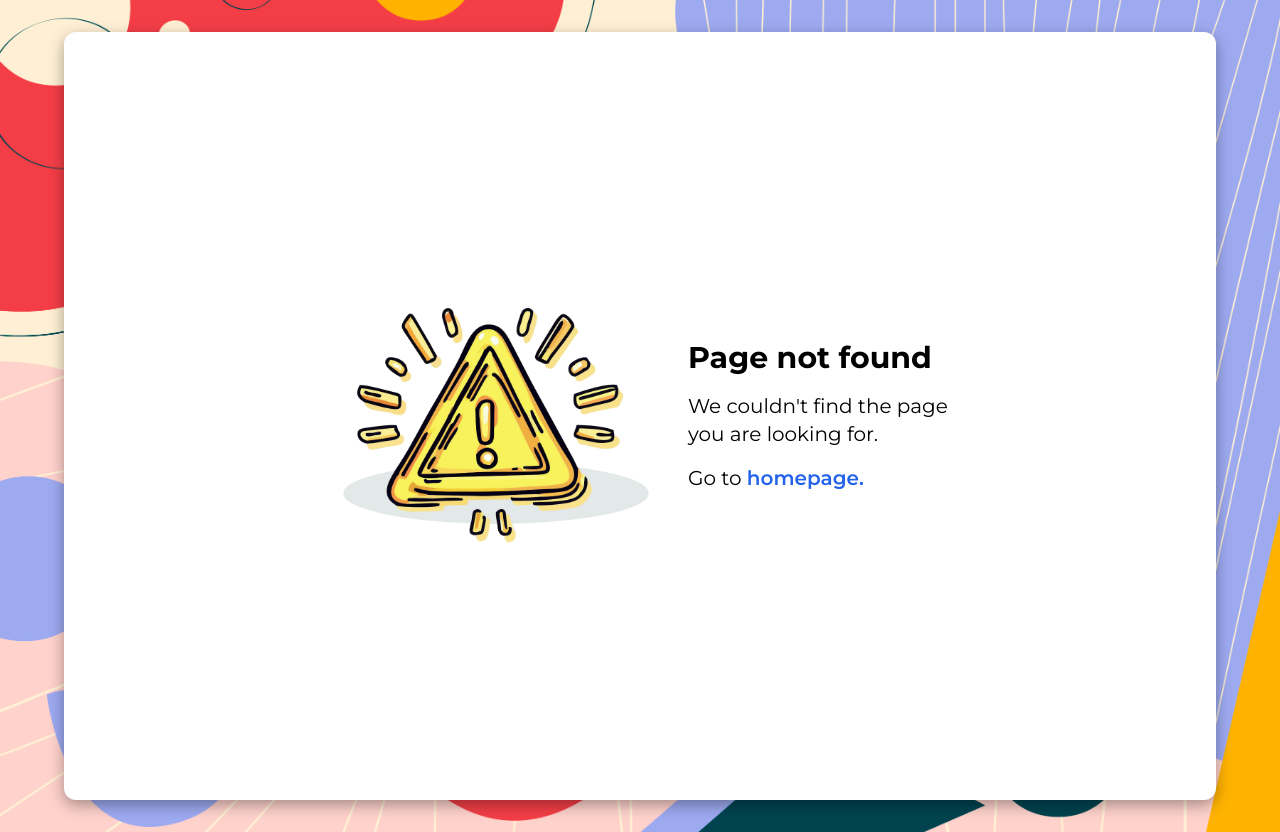
After one commit to mgdiogo/camagru, a PHP site: page /app/views/errors/not_found.php in a window 1280 px wide. The commit adds this page. Run offline with PHP 8.4, Linux system fonts and the light colour scheme; the template is opened without the code that fills it, so the values that code supplies are empty; some libraries are stand-ins or nearby versions.

Commit message:
✨ add 404 page && 404 routing

```diff
--- /dev/null
+++ b/src/php/app/views/errors/not_found.php
@@ -0,0 +1,29 @@
+<!DOCTYPE html>
+
+<head>
+	<meta charset="UTF-8">
+	<meta name="viewport" content="width=device-width, initial-scale=1.0" />
+	<title><?= htmlspecialchars($title) ?></title>
+	<link rel="icon" type="image/x-icon" href="/images/icon_camagru.svg">
+	<link rel="preconnect" href="https://fonts.googleapis.com">
+	<link rel="preconnect" href="https://fonts.gstatic.com" crossorigin>
+	<link href="https://fonts.googleapis.com/css2?family=Montserrat:ital,wght@0,100..900;1,100..900&display=swap"
+		rel="stylesheet">
+	<script src="https://cdn.tailwindcss.com"></script>
+</head>
+
+<body class="md:bg-[url(/images/bg_home.jpg)] bg-cover bg-center bg-no-repeat min-h-screen">
+	<div class="w-full min-h-screen flex flex-col justify-center items-center md:p-8">
+		<div class="flex flex-wrap md:flex-nowrap bg-white w-full max-w-6xl h-screen md:h-auto md:max-h-[768px] justify-center items-center md:rounded-xl
+			md:shadow-[0px_5px_15px_rgba(0,0,0,0.35)]">
+			<div class="flex flex-col md:flex-row justify-center items-center w-full md:min-h-screen max-w-sm md:max-w-2xl">
+				<img class="w-1/2 md:w-full max-w-sm" src="/images/404.png">
+				<div class="flex flex-col w-full">
+					<span class="text-center md:text-left font-[Montserrat] font-bold text-3xl">Page not found</span>
+					<span class="pt-4 text-center md:text-left font-[Montserrat] text-xl">We couldn't find the page you are looking for.</span>
+					<a href="/" class="pt-4 text-center md:text-left font-[Montserrat] text-xl">Go to <span class="cursor-pointer hover:underline text-blue-600 font-semibold">homepage.</span></a>
+				</div>
+			</div>
+		</div>
+	</div>
+</body>
```
Also changed, not shown: src/php/app/controllers/ErrorController.php (added, +7 -0 lines), src/php/app/core/Router.php (added, +41 -0 lines), src/php/app/core/Routes.php (deleted, +0 -18 lines), src/php/app/views/pages/home.php (+6 -6 lines), src/php/public/index.php (+7 -1 lines), src/php/public/images/404.png (added), 1 other file.
